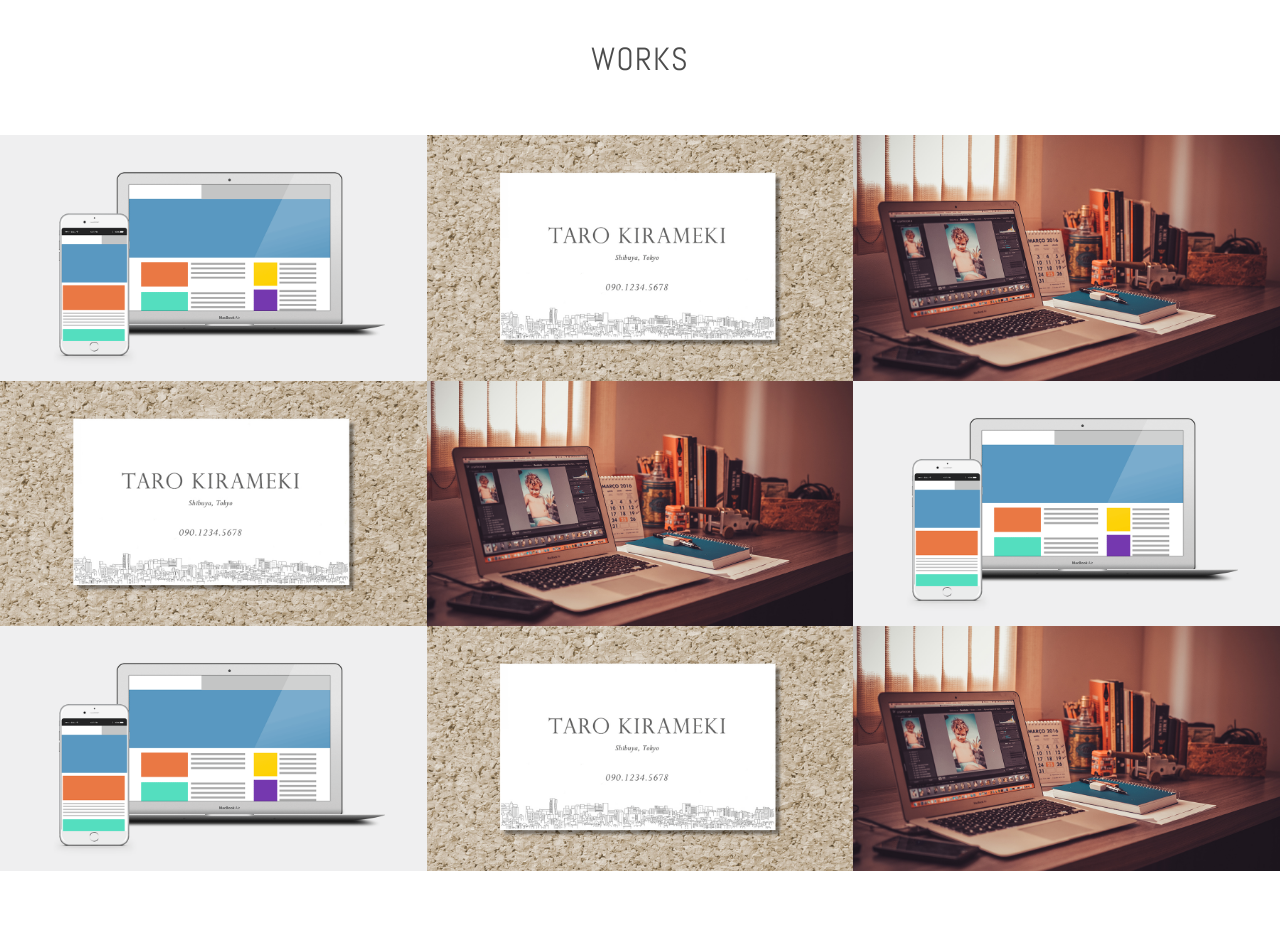
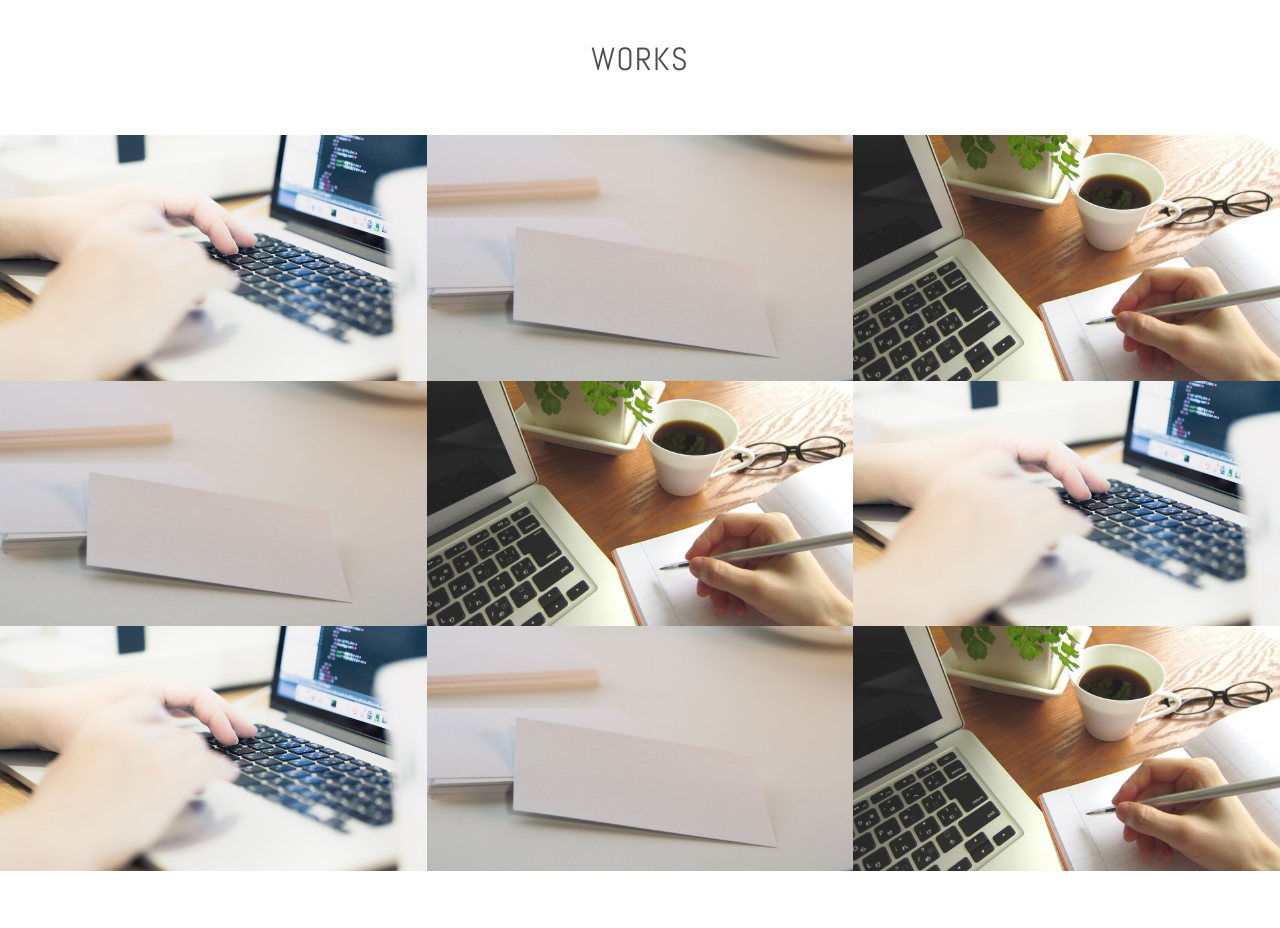
Before and after one commit to namiki-nakashima/namiki-nakashima.github.io, a plain HTML site: page index.html in a window 1280 px wide. Shown: the part 1060-1988 px from the top of the page. Drawn offline with nearby package versions, Linux system fonts and the light colour scheme.

Commit message:
second commit

```diff
--- a/index.html
+++ b/index.html
@@ -14,7 +14,7 @@
             <a href="#contact" class="button-contact"><i aria-label="お問い合わせ" class="fa fa-envelope-o"></i></a>
             <div class="profile">
                 <h1 class="site-title abel uppercase text-center">Web Designer <span>Namiki Nakashima</span></h1>
-                <img src="./images/img_profile.jpg" alt="プロフィール写真" width="140" height="140" class="block-center profile-icon">
+                <img src="./images-n/img_profile2.jpg" alt="プロフィール写真" width="140" height="140" class="block-center profile-icon">
                 <p>愛知県在住のWebデザイナー、なかしまなみきです。憧れていたWebデザイナーになるため、オンラインスクールでWeb制作について学んでいます。これからさらにWeb制作の技術や知識を身につけて、Webサイト運用や問題解決のアドバイスもできるデザイナーになりたいと思っています。</p>
             </div>
         </header>
@@ -43,7 +43,7 @@
                 <h2 class="text-center">Works</h2>
                 <div class="works-box">
                     <a href="#">
-                        <img src="./images/img_work_site.png" alt="株式会社きらめき コーポレートサイト様 Webサイトデザイン">
+                        <img src="./images-n/img_work_site2.jpg" alt="株式会社きらめき コーポレートサイト様 Webサイトデザイン">
                         <div class="works-box-inner">
                             <div class="text-center">
                                 <h3>株式会社きらめき コーポレートサイト</h3>
@@ -55,7 +55,7 @@
                 </div>
                 <div class="works-box">
                     <a href="#">
-                        <img src="./images/img_work_card.jpg" alt="きらめき花子様 名刺デザイン">
+                        <img src="./images-n/img_work_card2.jpg" alt="きらめき花子様 名刺デザイン">
                         <div class="works-box-inner">
                             <div class="text-center">
                                 <h3>きらめき花子様 名刺</h3>
@@ -67,7 +67,7 @@
                 </div>
                 <div class="works-box">
                     <a href="#">
-                        <img src="./images/img_work_blog.jpg" alt="WordPressオリジナルテーマ">
+                        <img src="./images-n/img_work_blog2.jpg" alt="WordPressオリジナルテーマ">
                         <div class="works-box-inner">
                             <div class="text-center">
                                 <h3>ブログデザイン</h3>
@@ -79,7 +79,7 @@
                 </div>
                 <div class="works-box">
                     <a href="#">
-                        <img src="./images/img_work_card.jpg" alt="きらめき花子様 名刺デザイン">
+                        <img src="./images-n/img_work_card2.jpg" alt="きらめき花子様 名刺デザイン">
                         <div class="works-box-inner">
                             <div class="text-center">
                                 <h3>きらめき花子様 名刺</h3>
@@ -91,7 +91,7 @@
                 </div>
                 <div class="works-box">
                     <a href="#">
-                        <img src="./images/img_work_blog.jpg" alt="WordPressオリジナルテーマ">
+                        <img src="./images-n/img_work_blog2.jpg" alt="WordPressオリジナルテーマ">
                         <div class="works-box-inner">
                             <div class="text-center">
                                 <h3>ブログデザイン</h3>
@@ -103,7 +103,7 @@
                 </div>
                 <div class="works-box">
                     <a href="#">
-                        <img src="./images/img_work_site.png" alt="株式会社きらめき コーポレートサイト様 Webサイトデザイン">
+                        <img src="./images-n/img_work_site2.jpg" alt="株式会社きらめき コーポレートサイト様 Webサイトデザイン">
                         <div class="works-box-inner">
                             <div class="text-center">
                                 <h3>株式会社きらめき コーポレートサイト</h3>
@@ -115,7 +115,7 @@
                 </div>
                                 <div class="works-box">
                     <a href="#">
-                        <img src="./images/img_work_site.png" alt="株式会社きらめき コーポレートサイト様 Webサイトデザイン">
+                        <img src="./images-n/img_work_site2.jpg" alt="株式会社きらめき コーポレートサイト様 Webサイトデザイン">
                         <div class="works-box-inner">
                             <div class="text-center">
                                 <h3>株式会社きらめき コーポレートサイト</h3>
@@ -127,7 +127,7 @@
                 </div>
                 <div class="works-box">
                     <a href="#">
-                        <img src="./images/img_work_card.jpg" alt="きらめき花子様 名刺デザイン">
+                        <img src="./images-n/img_work_card2.jpg" alt="きらめき花子様 名刺デザイン">
                         <div class="works-box-inner">
                             <div class="text-center">
                                 <h3>きらめき花子様 名刺</h3>
@@ -139,7 +139,7 @@
                 </div>
                 <div class="works-box">
                     <a href="#">
-                        <img src="./images/img_work_blog.jpg" alt="WordPressオリジナルテーマ">
+                        <img src="./images-n/img_work_blog2.jpg" alt="WordPressオリジナルテーマ">
                         <div class="works-box-inner">
                             <div class="text-center">
                                 <h3>ブログデザイン</h3>
```
Also changed, not shown: images-n/img_profile2.jpg (added), images-n/img_work_blog2.jpg (added), images-n/img_work_card2.jpg (added), images-n/img_work_site2.jpg (added).
